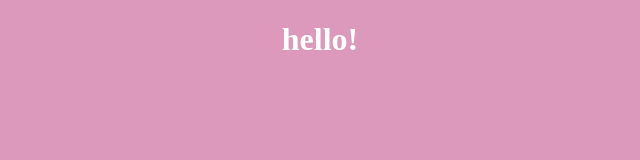
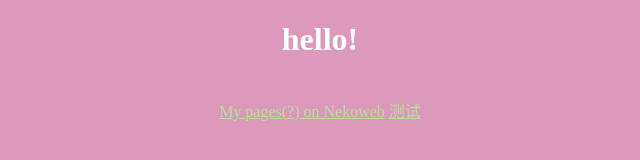
Before and after one commit to xuanxuan1122/xuanxuan1122.github.io, a plain HTML site: page index.html in a window 1280 px wide. Shown: the whole page, without its empty margins (320-960 px from the left). Drawn offline with Linux system fonts and the light colour scheme.

Commit message:
Update index.html

```diff
--- a/index.html
+++ b/index.html
@@ -9,9 +9,15 @@
         text-align:center;
         color:#ffffff;
       }
+      a {
+        color:#bbdd99;
+      }
     </style>
   </head>
   <body>
     <h1>hello!</h1>
+    <br/>
+    <a href="https://nyaaaaaaaovo.nekoweb.org">My pages(?) on Nekoweb</a>
+    <a href="#">测试</a>
   </body>
 </html>
```
